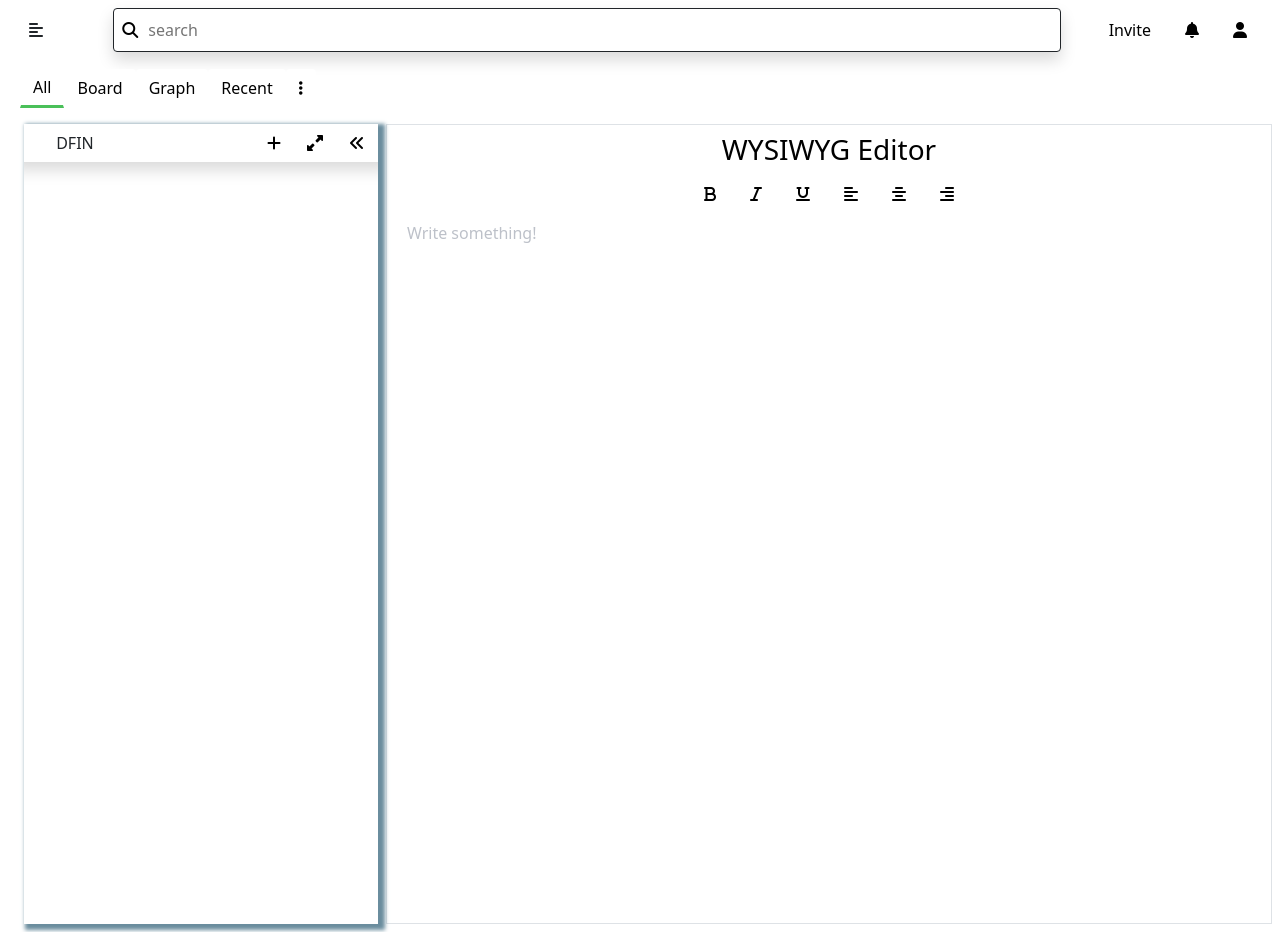
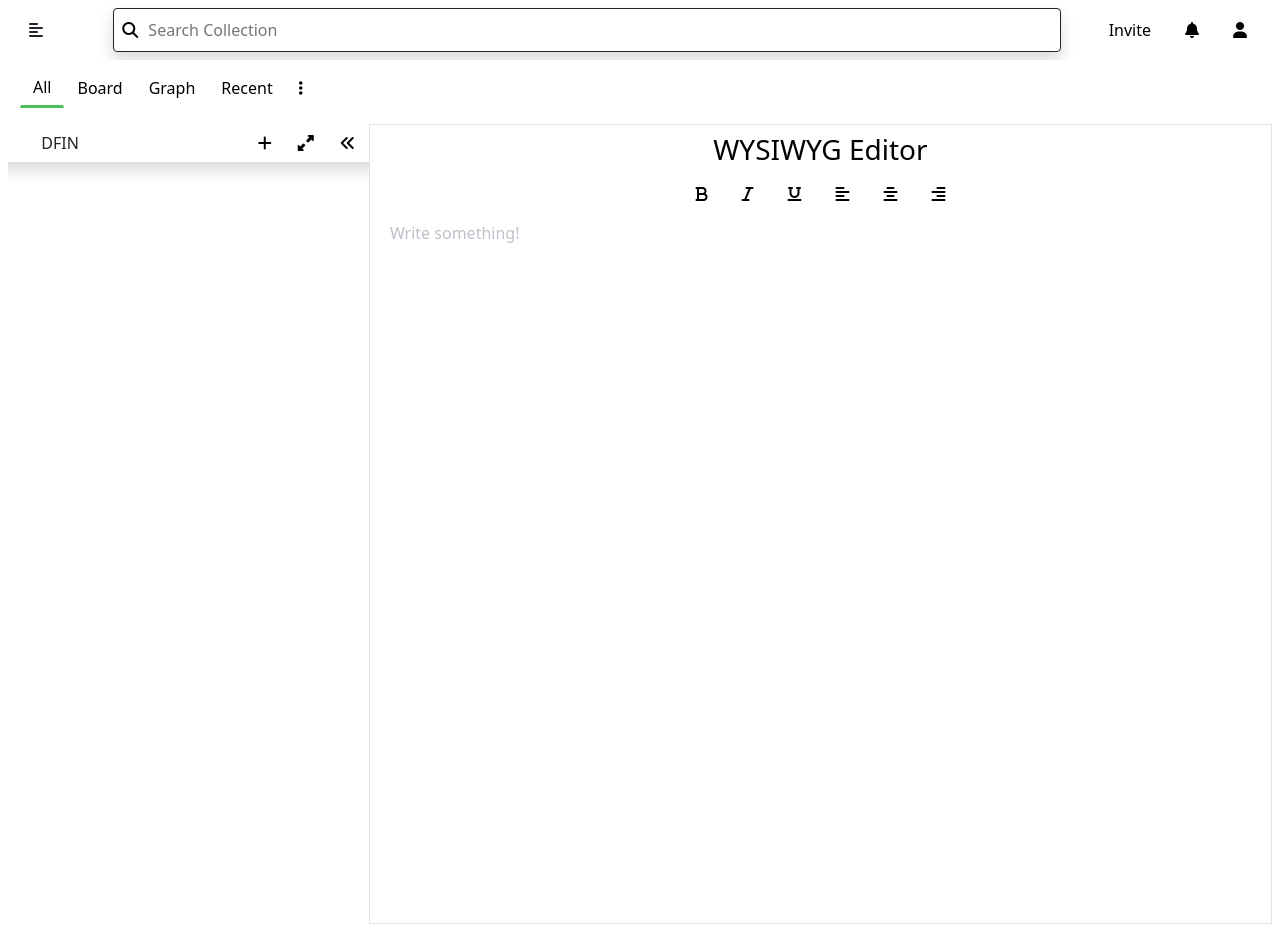
Before and after one commit to hamid1882/lrnr-interview-project, a React (Create React App) app: page / in a window 1280 px wide. Built offline with nearby package versions, Linux system fonts and the light colour scheme.

Commit message:
responsiveness

```diff
--- a/src/App.css
+++ b/src/App.css
@@ -10,13 +10,38 @@
   width: 75%;
 }
 
+.DraftEditor-alignLeft .public-DraftStyleDefault-block {
+  z-index: 0;
+}
+
+.category-container {
+  position: relative;
+}
+
+.nav-serch-results {
+  position: absolute;
+  top: 70px;
+  left: 10%;
+  width: 50%;
+  margin-top: -15px;
+  z-index: 10;
+}
+
+.search-result-files {
+  cursor: pointer;
+}
+
+.search-result-files:hover {
+  background-color: rgb(74, 192, 89);
+}
+
 .drawer-custom-styles {
   width: 30%;
   height: 100vmin;
-  margin-left: 1em;
   overflow-y: scroll;
   overflow-x: hidden;
-  box-shadow: 4px 3px 4px 3px rgb(106, 141, 158);
+  background-color: white;
+  z-index: 2;
 }
 
 .drawer-collapse {
@@ -24,7 +49,7 @@
   top: 120px;
   transform: translateX(-150%);
   transition: all 0.8s;
-  z-index: 999;
+  z-index: 0;
 }
 
 .drawer-open {
@@ -97,7 +122,7 @@
   top: 60px;
   right: 1015;
   width: 300px;
-  z-index: 88;
+  z-index: 3;
 }
 
 .user-btns:hover {
@@ -134,8 +159,7 @@
   .drawer-custom-styles {
     width: 250px;
     position: absolute;
-    top: 21%;
-    z-index: 999;
+    top: 18%;
     margin-left: 0;
     height: 100vmax;
   }
--- a/src/App.js
+++ b/src/App.js
@@ -26,7 +26,7 @@ const App = () => {
         handleDrawerClick={handleDrawerClick}
       />
       <RenderOptions />
-      <div className="mx-auto d-flex gap-2 p-2">
+      <div className="mx-auto d-flex p-2">
         <Drawer
           isDrawerOpen={isDrawerOpen}
           handleDrawerClick={handleDrawerClick}
--- a/src/Components/EditorContainer.js
+++ b/src/Components/EditorContainer.js
@@ -108,7 +108,7 @@ const EditorContainer = ({ currentTheme }) => {
         </button>
       </div>
 
-      <div className="container mx-auto">
+      <div className="container mx-auto editor-input">
         <Editor
           editorState={editorState}
           onChange={setEditorState}
--- a/src/Components/Navbar.js
+++ b/src/Components/Navbar.js
@@ -1,11 +1,19 @@
-import React, { useState } from "react";
+import React, { useState, useEffect } from "react";
 import { useDispatch, useSelector } from "react-redux";
-import { toggleDarkMode, selectCurrentTheme } from "../Features/EditorSlice";
+import {
+  toggleDarkMode,
+  selectCurrentTheme,
+  selectAllDocuments,
+} from "../Features/EditorSlice";
 
 const Navbar = ({ handleDrawerClick }) => {
   const [isUserClicked, setIsUserClicked] = useState(false);
+  const [searchFiles, setSearchFiles] = useState(false);
+  const [currentSearch, setCurrentSearch] = useState("");
+
   const currentTheme = useSelector(selectCurrentTheme);
   const dispatch = useDispatch();
+  const allDocumentData = useSelector(selectAllDocuments);
 
   const handleIsUserClicked = () => {
     if (isUserClicked === false) {
@@ -22,6 +30,23 @@ const Navbar = ({ handleDrawerClick }) => {
       dispatch(toggleDarkMode(true));
     }
   };
+
+  const handleCurrentSearch = (e) => {
+    e.preventDefault();
+    setCurrentSearch(e.target.value);
+  };
+
+  const filteredData = allDocumentData.filter((value) =>
+    value.label.toLowerCase().includes(currentSearch.toLowerCase())
+  );
+
+  useEffect(() => {
+    if (currentSearch.length > 0) {
+      setSearchFiles(true);
+    } else {
+      setSearchFiles(false);
+    }
+  }, [currentSearch]);
 
   return (
     <div
@@ -42,17 +67,44 @@ const Navbar = ({ handleDrawerClick }) => {
         ></i>
       </button>
       <div
-        className={`d-none d-lg-flex d-flex col col-9 justify-content-center align-items-center gap-2 p-2 rounded shadow ${
+        className={`nav-serch-results  shadow ${
+          searchFiles ? "d-block" : "d-none"
+        } ${currentTheme ? "dark-mode" : "light-mode"}`}
+      >
+        {filteredData.length === 0 && (
+          <h5
+            className={`text-secondary p-3 ${
+              currentTheme ? "dark-mode" : "light-mode"
+            }`}
+          >
+            No Results found
+          </h5>
+        )}
+        <div
+          className={`p-2 results-div   ${
+            currentTheme ? "dark-mode" : "light-mode"
+          }`}
+        >
+          {filteredData.map((value) => (
+            <div className={`search-result-files p-1 `}>{value.label}</div>
+          ))}
+        </div>
+      </div>
+      <div
+        className={`d-none d-lg-flex d-flex col col-9 justify-content-start align-items-center gap-2 p-2 rounded shadow ${
           currentTheme ? "border border-light" : "border border-dark"
         }`}
       >
         <i className="fa fa-search" aria-hidden="true"></i>
+
         <input
           className={`border-0 w-100 input-custom-styles ${
             currentTheme ? "dark-mode" : "light-mode"
           }`}
           type="text"
-          placeholder="search"
+          placeholder="Search Collection"
+          value={currentSearch}
+          onChange={handleCurrentSearch}
         />
       </div>
       <div className="col col-2 d-flex gap-2 justify-content-end">
--- a/src/Components/RenderOptions.js
+++ b/src/Components/RenderOptions.js
@@ -6,7 +6,7 @@ const RenderOptions = () => {
   const currentTheme = useSelector(selectCurrentTheme);
   return (
     <div
-      className={`container-fluid mx-auto row p-2 justify-content-start  ${
+      className={`container-fluid mx-auto row p-2 justify-content-start category-container ${
         currentTheme ? "dark-mode" : "light-mode"
       }`}
     >
```
